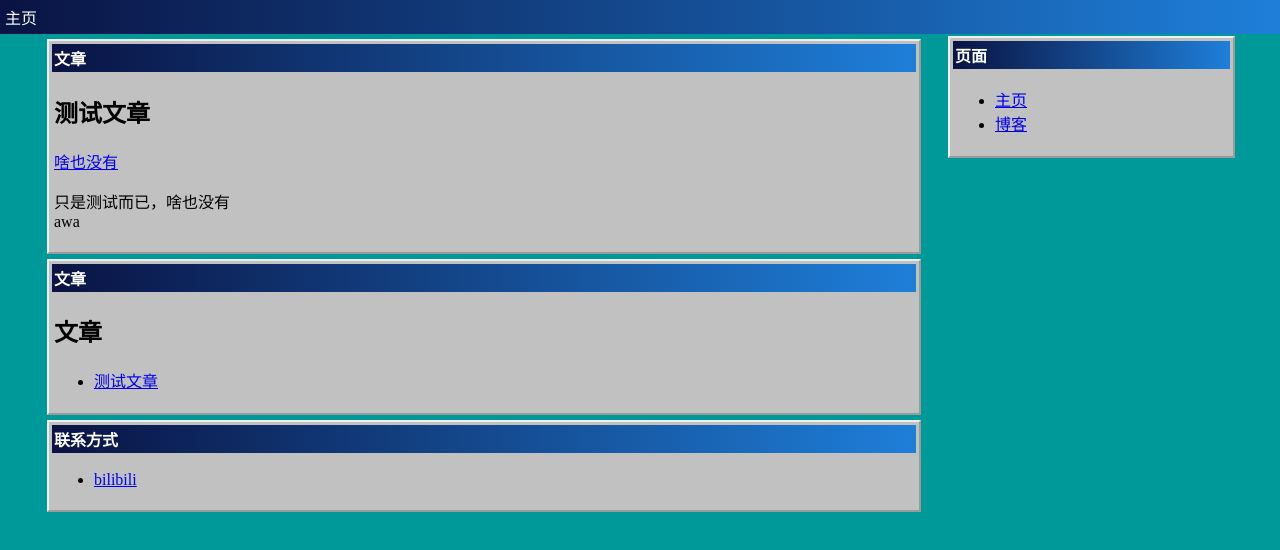
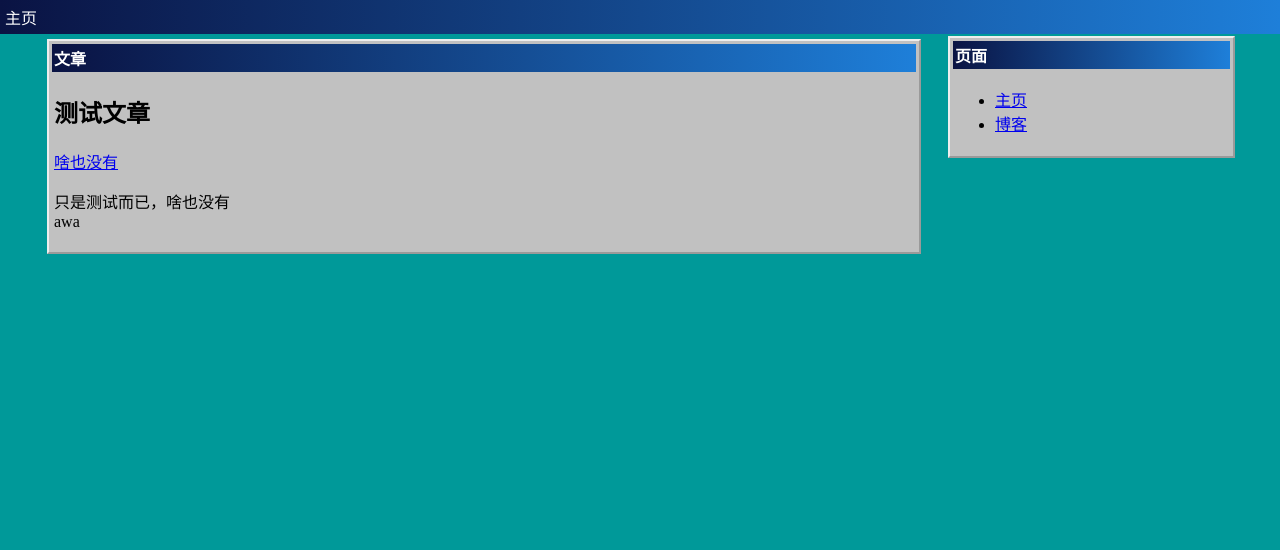
Before and after one commit to qqqqqwww993/qqqqqwww993.github.io, a plain HTML site: page blog/2024062901.html in a window 1280 px wide. Drawn offline with Linux system fonts and the light colour scheme; files that its build step writes are made by us from their sources.

Commit message:
Update 2024062901.html

```diff
--- a/blog/2024062901.html
+++ b/blog/2024062901.html
@@ -33,31 +33,7 @@
                     </p>
                 </div>
             </div>
-            <div class='card'>
-                <div class='card1'>
-                    <b>文章</b>
-                </div>
-                <div class='card2'>
-                    <h2>
-                        文章
-                    </h2>
-                    <ul>
-                        <li><a href='/blog/2024062901.html'>测试文章</a></li>
-                    </ul>
 
-                </div>
-            </div>
-            <div class='card'>
-                <div class='card1'>
-                    <b>联系方式</b>
-                </div>
-                <div class='card2'>
-                    <ul>
-                        <li><a href='https://www.bilibili.com/1282151850'>bilibili</a></li>
-                    </ul>
-
-                </div>
-            </div>
         </div>
         <div class='sidebar' id='aside-content'>
             <div style='direction: ltr;'>
```
